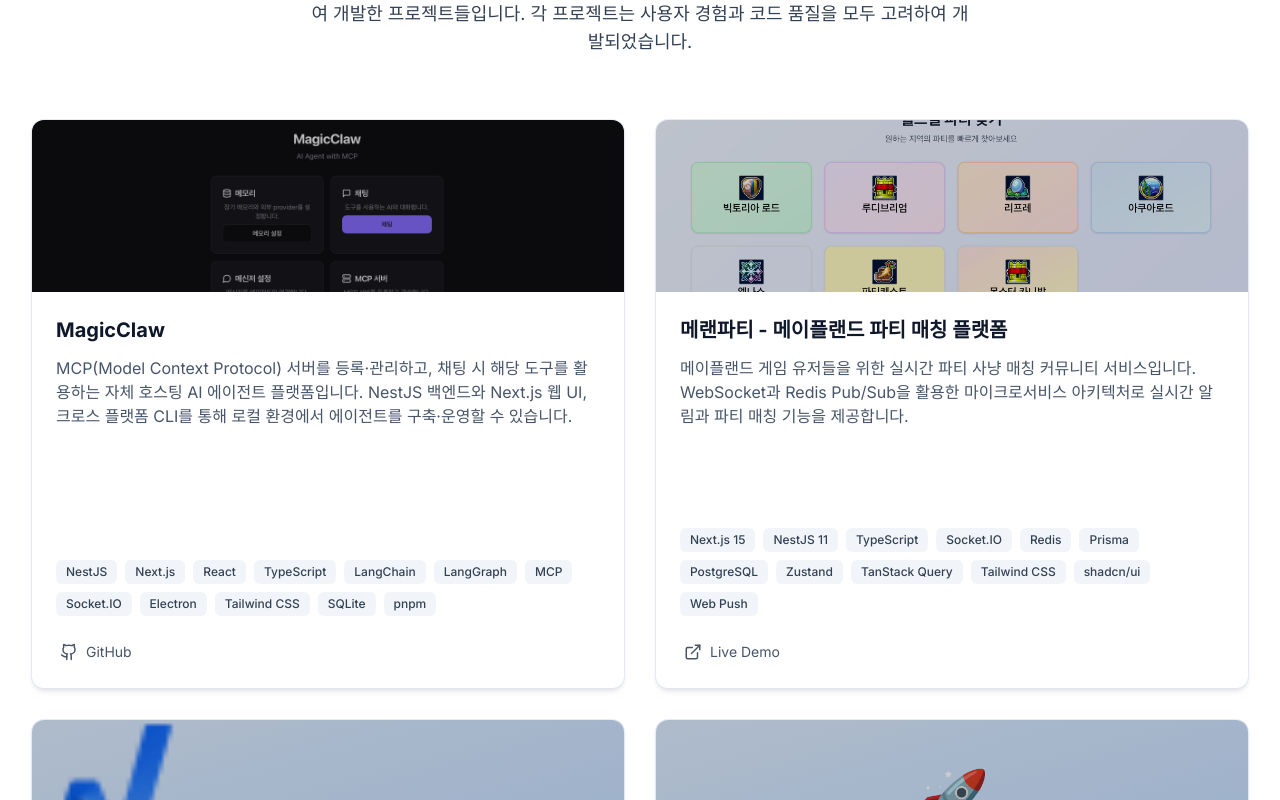
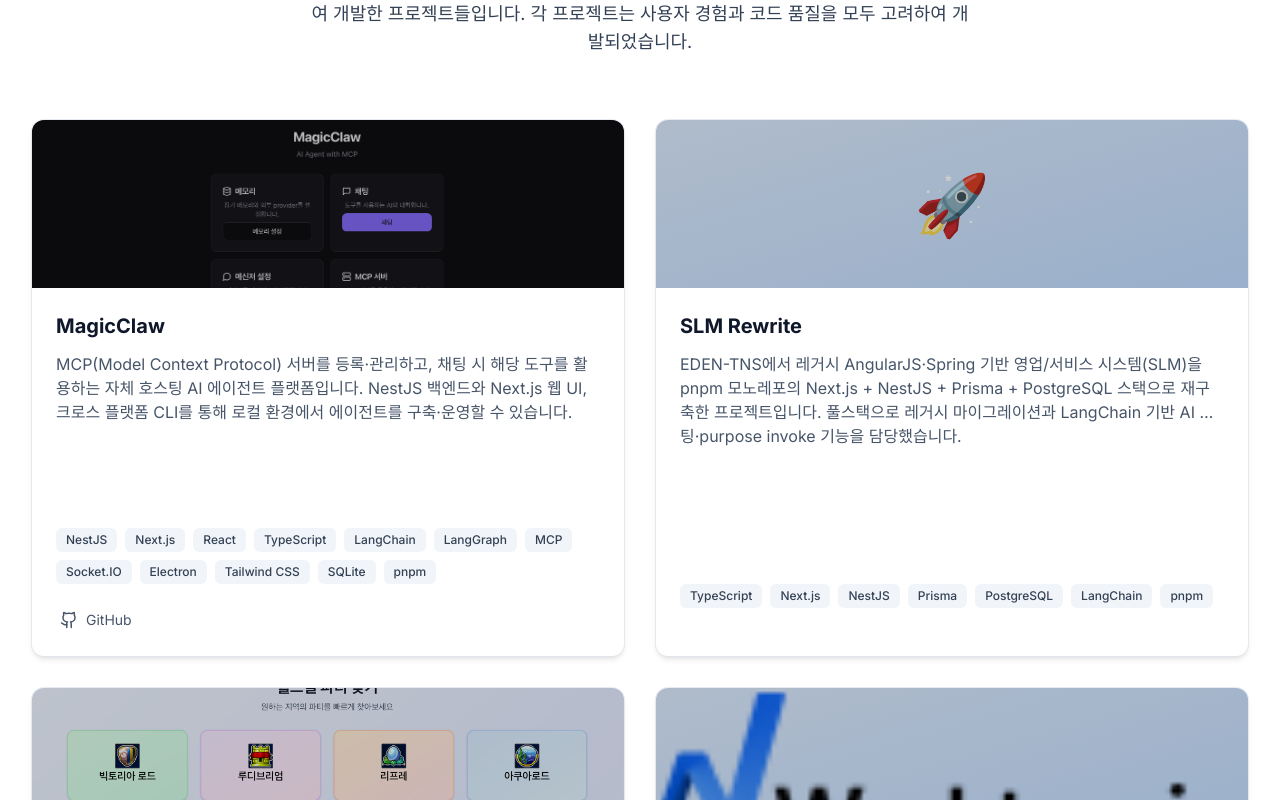
Before and after one commit to santarosalia/is, a React (Vite) app: page / in a window 1280 px wide. Shown: the part 1560-2360 px from the top of the page. Built offline with nearby package versions, Linux system fonts and the light colour scheme.

Commit message:
feat(projects): EDEN-TNS SLM Rewrite 프로젝트 카드 추가
Co-authored-by: santarosalia <santarosalia@users.noreply.github.com>

```diff
--- a/src/data/projects.ts
+++ b/src/data/projects.ts
@@ -51,6 +51,39 @@ export const PROJECTS: Project[] = [
       "Linux/macOS Bash + Windows PowerShell 5.1 크로스 플랫폼 설치기",
       "Electron 패키징 시 API·Next.js 번들 통합",
       "모노레포(pnpm workspace) 빌드·릴리스 파이프라인",
+    ],
+  },
+  {
+    title: "SLM Rewrite",
+    description:
+      "EDEN-TNS에서 레거시 AngularJS·Spring 기반 영업/서비스 시스템(SLM)을 pnpm 모노레포의 Next.js + NestJS + Prisma + PostgreSQL 스택으로 재구축한 프로젝트입니다. 풀스택으로 레거시 마이그레이션과 LangChain 기반 AI 채팅·purpose invoke 기능을 담당했습니다.",
+    image: [],
+    thumbnail: "",
+    technologies: [
+      "TypeScript",
+      "Next.js",
+      "NestJS",
+      "Prisma",
+      "PostgreSQL",
+      "LangChain",
+      "pnpm",
+    ],
+    github: "",
+    live: "",
+    featured: true,
+    detailedDescription:
+      "Sales Lifecycle Manager(SLM)는 영업·서비스 업무를 관리하는 레거시 시스템입니다. AngularJS와 Spring으로 구성된 기존 코드베이스를 TypeScript 기반 pnpm 모노레포로 전환하고, Next.js 프론트엔드와 NestJS 백엔드를 Prisma·PostgreSQL로 연동했습니다. LangChain을 활용한 AI 채팅과 purpose invoke 기능으로 업무 보조 에이전트를 구현했습니다.",
+    features: [
+      "레거시 AngularJS·Spring → Next.js + NestJS 마이그레이션",
+      "pnpm workspace 모노레포 구조",
+      "Prisma + PostgreSQL 데이터 계층",
+      "LangChain 기반 AI 채팅",
+      "purpose invoke 기반 AI 업무 보조",
+    ],
+    challenges: [
+      "레거시 도메인·API 점진적 마이그레이션",
+      "모노레포 프론트·백엔드 공유 타입 및 빌드 파이프라인",
+      "LangChain purpose invoke와 기존 업무 흐름 통합",
     ],
   },
   {
```
